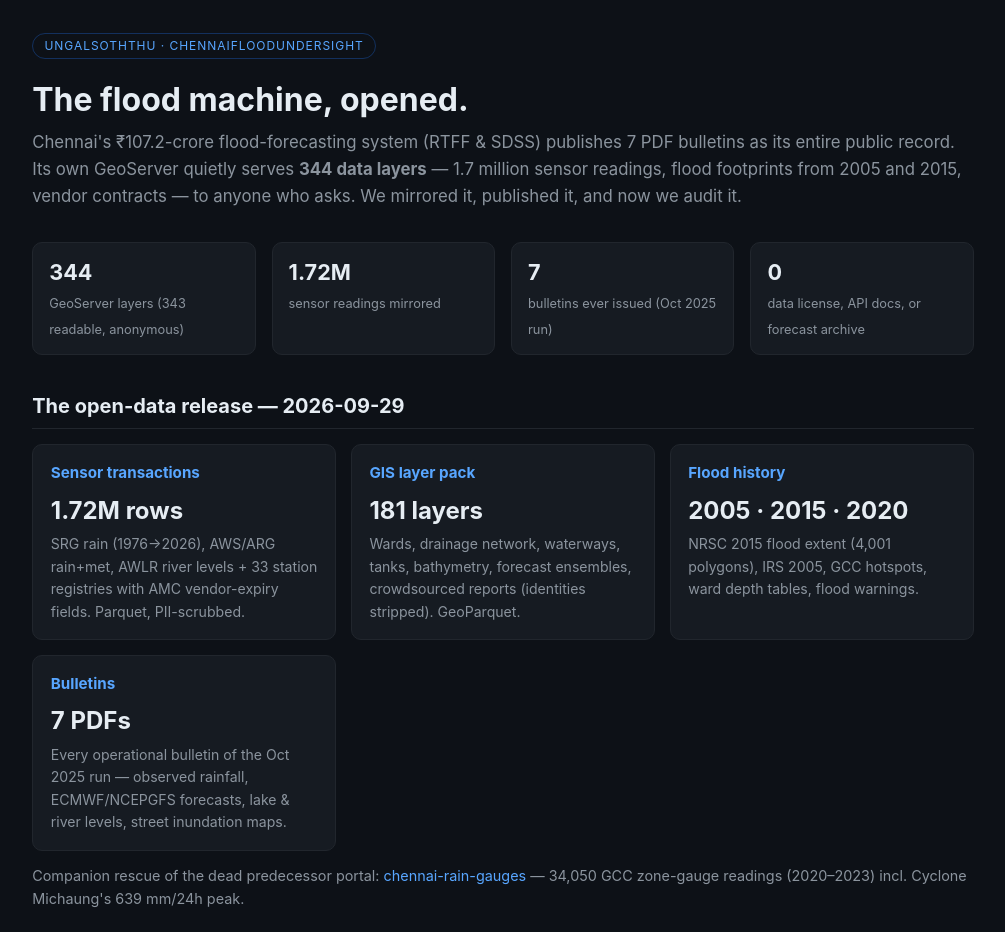
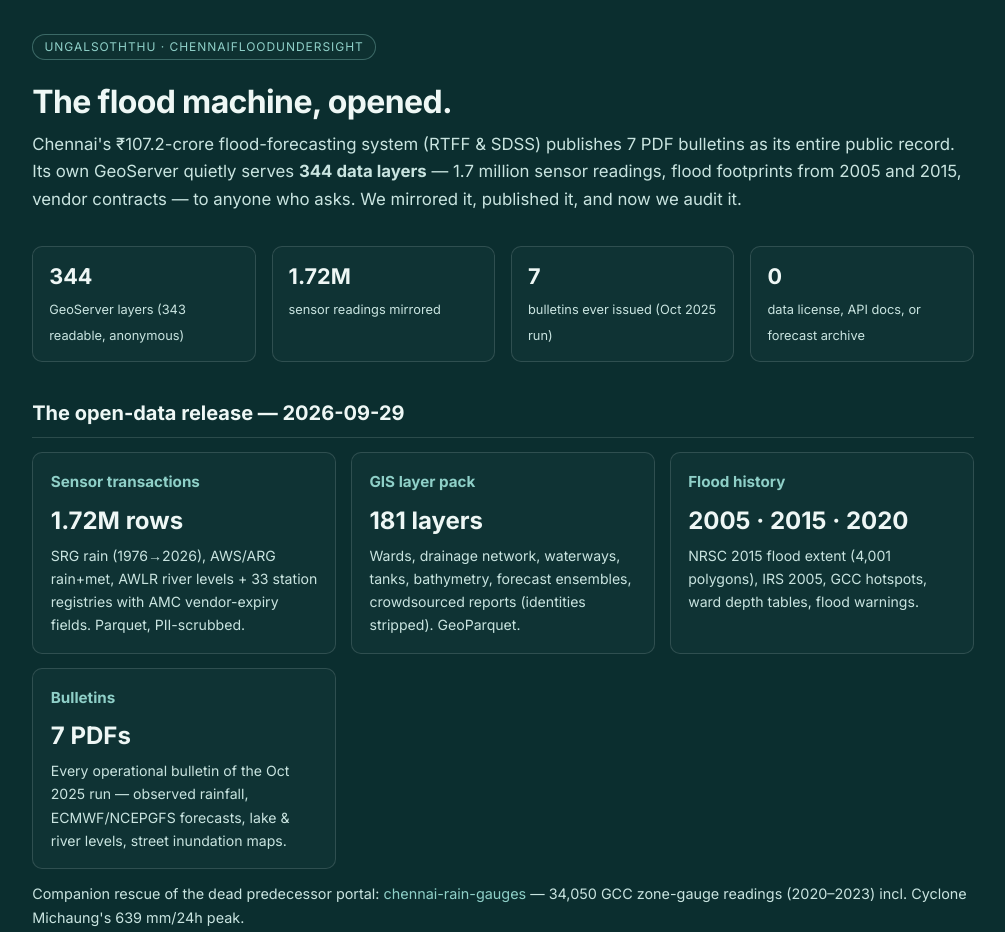
Before and after one commit to LogicIncZo/chennai-flood-undersight, a plain HTML site: page docs/index.html in a window 1280 px wide. Shown: the top 932 px of the page, without its empty margins (137-1142 px from the left). Drawn offline with Linux system fonts and the light colour scheme.

Commit message:
brand: UngalSoththu design scheme v1 — masthead-dark tokens, Inter+Noto Sans Tamil, independence fix (see UngalSoththu/DESIGN.md)

```diff
--- a/docs/index.html
+++ b/docs/index.html
@@ -3,32 +3,36 @@
 <head>
 <meta charset="utf-8">
 <meta name="viewport" content="width=device-width, initial-scale=1">
+<link rel="preconnect" href="https://fonts.googleapis.com">
+<link rel="preconnect" href="https://fonts.gstatic.com" crossorigin>
+<link href="https://fonts.googleapis.com/css2?family=Inter:wght@300;400;500;600;700;800&family=Noto+Sans+Tamil:wght@400;500;600;700&display=swap" rel="stylesheet">
 <title>ChennaiFloodUndersight — oversight for Chennai's flood-forecasting system</title>
 <meta name="description" content="Public audit of Chennai's ₹107.2-crore RTFF & SDSS flood-forecasting system: open-data mirror, station-freshness findings, forecast accountability.">
 <style>
-  :root { --bg:#0d1117; --card:#161b22; --fg:#e6edf3; --mut:#8b949e; --acc:#58a6ff; --ok:#3fb950; --warn:#d29922; --bad:#f85149; }
+  :root { --us-bg:#0b2e2f; --us-fg:#eef7f5; --us-muted:#c9e4e0; --us-accent:#f0b429; --us-accent-alt:#8fd0c8; --us-line:rgba(238,247,245,0.14); --bg:#0b2e2f; --card:rgba(17,52,53,0.85); --fg:#eef7f5; --mut:#c9e4e0; --acc:#f0b429; --acc2:#8fd0c8; --ok:#3fb950; --warn:#d29922; --bad:#f85149; }
   * { box-sizing:border-box; margin:0; }
-  body { background:var(--bg); color:var(--fg); font:16px/1.6 -apple-system,BlinkMacSystemFont,"Segoe UI",Roboto,sans-serif; max-width:980px; margin:0 auto; padding:2rem 1.2rem 4rem; }
-  a { color:var(--acc); text-decoration:none; } a:hover { text-decoration:underline; }
-  .tag { display:inline-block; font-size:.75rem; letter-spacing:.08em; text-transform:uppercase; color:var(--acc); border:1px solid #1f6feb55; border-radius:99px; padding:.15rem .7rem; margin-bottom:1rem; }
-  h1 { font-size:2rem; line-height:1.2; margin:.4rem 0 .6rem; }
+  body { background:var(--bg); color:var(--fg); font:16px/1.65 'Inter','Noto Sans Tamil',sans-serif; max-width:980px; margin:0 auto; padding:2rem 1.2rem 4rem; }
+  a { color:var(--acc2); text-decoration:none; } a:hover { text-decoration:underline; }
+  .tag { display:inline-block; font-size:.75rem; letter-spacing:.08em; text-transform:uppercase; color:var(--acc2); border:1px solid rgba(143,208,200,0.35); background:rgba(17,52,53,0.6); border-radius:99px; padding:.15rem .7rem; margin-bottom:1rem; }
+  h1 { font-size:2rem; line-height:1.2; margin:.4rem 0 .6rem; letter-spacing:-0.02em; }
   .sub { color:var(--mut); font-size:1.05rem; margin-bottom:2rem; }
-  h2 { font-size:1.25rem; margin:2.2rem 0 .9rem; border-bottom:1px solid #21262d; padding-bottom:.4rem; }
+  h1, h1 + .sub b { }
+  h2 { font-size:1.25rem; margin:2.2rem 0 .9rem; border-bottom:1px solid var(--us-line); padding-bottom:.45rem; }
   .grid { display:grid; grid-template-columns:repeat(auto-fit,minmax(280px,1fr)); gap:.9rem; }
-  .card { background:var(--card); border:1px solid #21262d; border-radius:10px; padding:1rem 1.1rem; }
+  .card { background:var(--card); border:1px solid var(--us-line); border-radius:10px; padding:1rem 1.1rem; }
   .card h3 { font-size:.95rem; margin-bottom:.4rem; }
   .card p { color:var(--mut); font-size:.88rem; }
   .card .n { font-size:1.5rem; font-weight:700; color:var(--fg); display:block; margin-bottom:.2rem; }
   .stat { display:flex; gap:1rem; flex-wrap:wrap; margin:1rem 0; }
-  .stat div { background:var(--card); border:1px solid #21262d; border-radius:10px; padding:.8rem 1rem; flex:1 1 150px; }
+  .stat div { background:var(--card); border:1px solid var(--us-line); border-radius:10px; padding:.8rem 1rem; flex:1 1 150px; }
   .stat b { font-size:1.35rem; display:block; }
   .stat span { color:var(--mut); font-size:.8rem; }
   table { width:100%; border-collapse:collapse; margin:.8rem 0; font-size:.9rem; }
-  th,td { text-align:left; padding:.5rem .6rem; border-bottom:1px solid #21262d; }
+  th,td { text-align:left; padding:.5rem .6rem; border-bottom:1px solid var(--us-line); }
   th { color:var(--mut); font-weight:600; }
   ul { padding-left:1.2rem; } li { margin:.35rem 0; }
-  .note { background:#161b2280; border-left:3px solid var(--warn); padding:.7rem 1rem; border-radius:0 8px 8px 0; color:var(--mut); font-size:.9rem; margin:1rem 0; }
-  footer { margin-top:3rem; padding-top:1rem; border-top:1px solid #21262d; color:var(--mut); font-size:.85rem; }
+  .note { background:rgba(240,180,41,0.06); border-left:3px solid var(--warn); padding:.7rem 1rem; border-radius:0 8px 8px 0; color:var(--mut); font-size:.9rem; margin:1rem 0; }
+  footer { margin-top:3rem; padding-top:1rem; border-top:1px solid var(--us-line); color:var(--mut); font-size:.85rem; }
 </style>
 </head>
 <body>
@@ -79,6 +83,6 @@
 
 <div class="note">Data mirrored from a public government portal (chennaifloodmonitor.tn.gov.in). Facts aren't copyrightable; our arrangements are CC BY 4.0; attribution everywhere; notice-and-takedown honored. Not affiliated with TNSMART/TN-DSS/WRD. Security findings go to CERT-In, not the feed.</div>
 
-<footer>ChennaiFloodUndersight — உங்கள் சொத்து, public data belongs to the public. <a href="https://github.com/LogicIncZo/chennai-flood-undersight">GitHub</a> · UngalSoththu desk of CashlessConsumer · 2026-09-29</footer>
+<footer>ChennaiFloodUndersight — உங்கள் சொத்து, public data belongs to the public. <a href="https://github.com/LogicIncZo/chennai-flood-undersight">GitHub</a> · An <b>UngalSoththu</b> AI-native initiative — <a href="https://ungalsoththu.github.io/">ungalsoththu.github.io</a> · 2026-09-29</footer>
 </body>
 </html>
```
